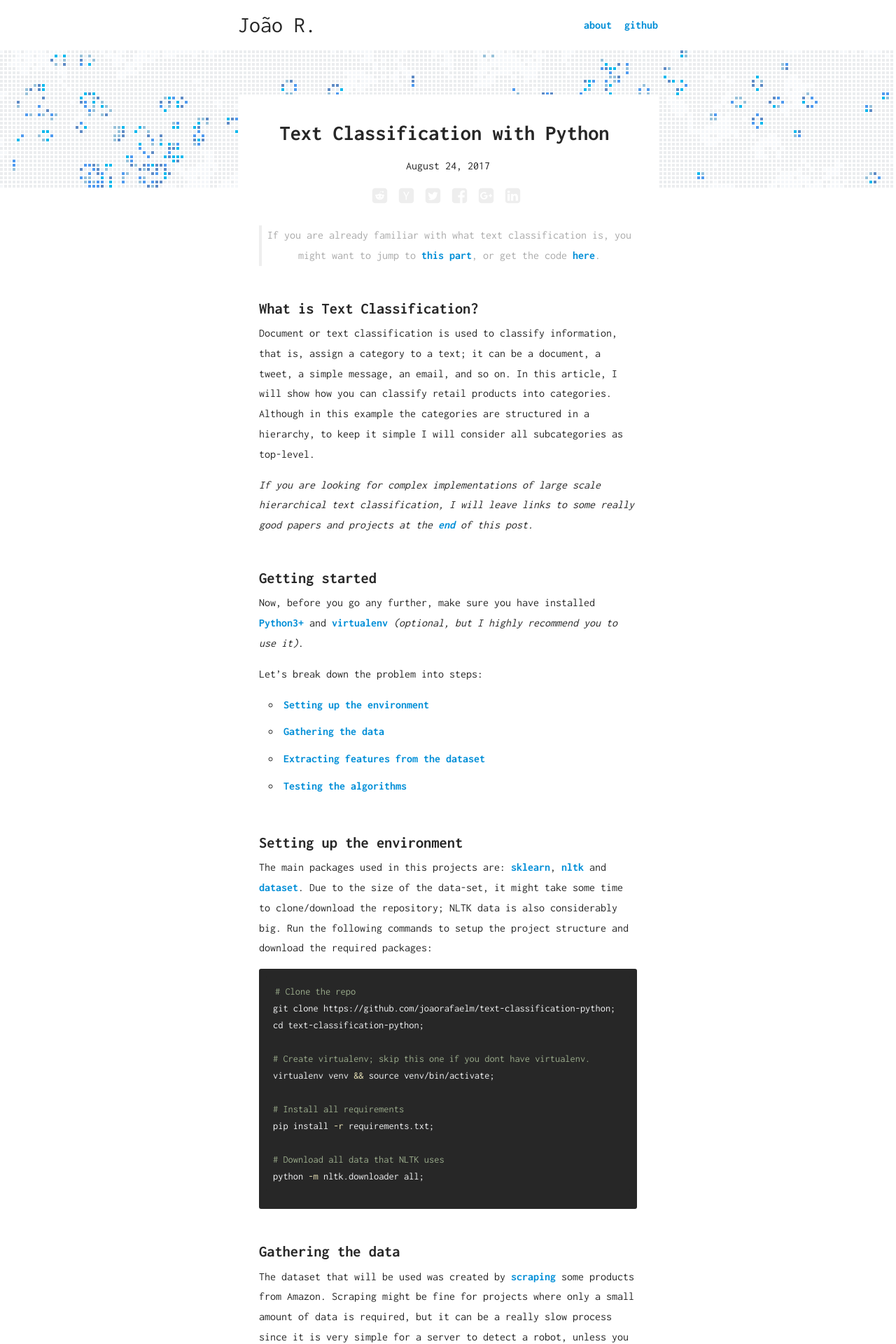
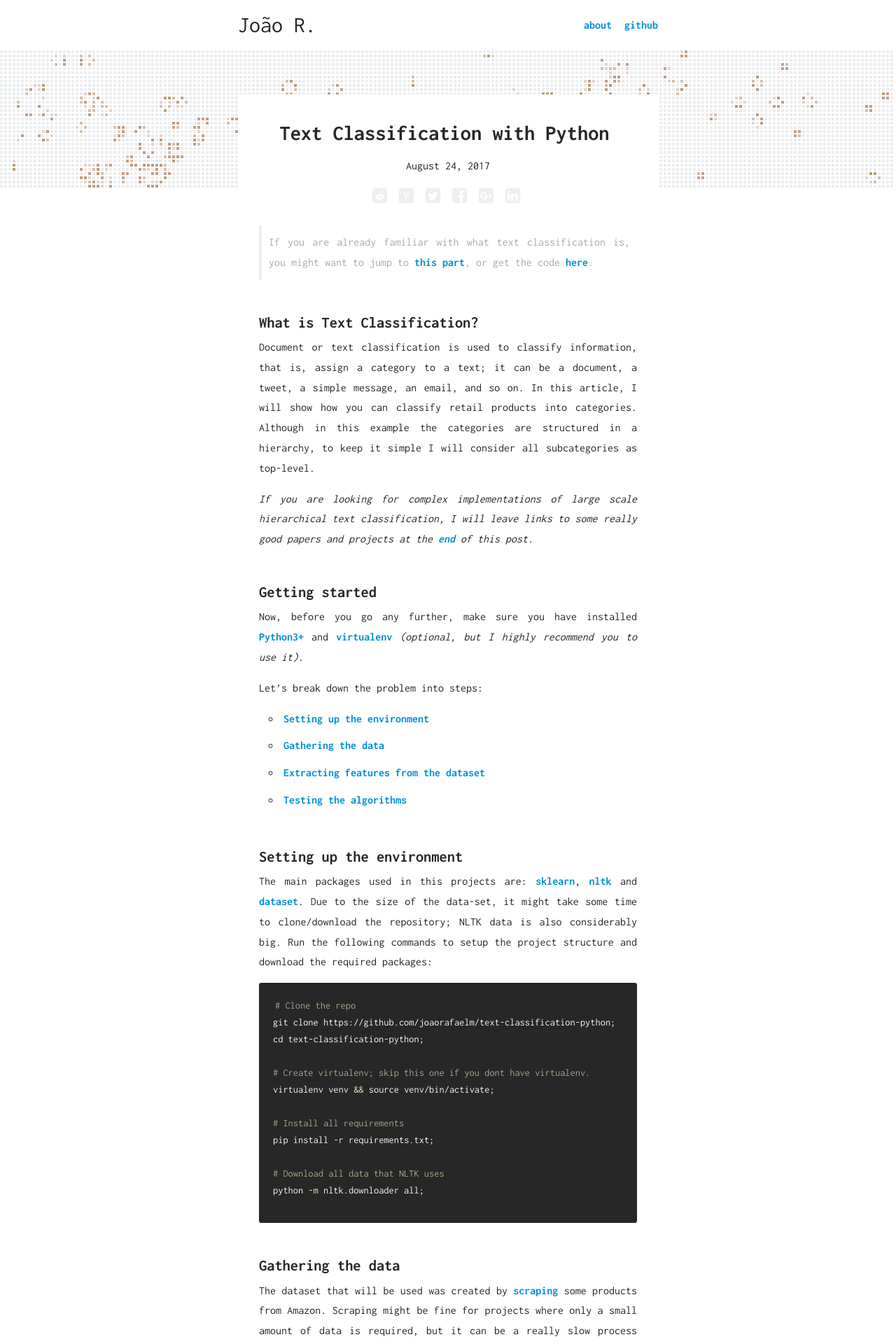
Before and after one commit to joaorafaelm/https-joaorafaelm.github.io, a Jekyll site: the page built from _posts/2017-08-24-text-classification-with-python.md, in a window 1280 px wide. Shown: the top 1920 px of the page at 70% size. Built offline with Jekyll 4.4.1, drawn with Linux system fonts in a browser that asks for light colours; comment, search, counter and statistics services are not loaded.

Commit message:
all colours cells :)

```diff
--- a/_sass/_config.scss
+++ b/_sass/_config.scss
@@ -11,6 +11,7 @@ $color-hire-green: #B6EFD4;
 $color-hire-blue: rgba(0, 142, 215, 0.1);
 $color-hire-shadow: rgba(0, 0, 0, 0.2);
 $background: rgb(255, 255, 255);
+$background-blur: rgba(255, 255, 255, 0.6);
 $border-grey: #DDDDDD;
 
 // FONT
--- a/assets/css/main.scss
+++ b/assets/css/main.scss
@@ -104,7 +104,6 @@ table tr:nth-child(2n) {
 	}
 }
 
-
 .header {
 	display: flex !important;
 	justify-content: space-between;
@@ -140,13 +139,27 @@ table tr:nth-child(2n) {
 	}
 }
 
+.blog-list {
+	@media screen and (max-width: $br) {
+		padding: 10px 20px;
+	}
+}
+
 .post {
 	margin-top: -160px;
 	padding: 20px 30px;
-	background-color: $background;
 	min-height: 200px;
 	position: relative;
 	z-index: 2;
+	background-color: $background;
+	@media screen and (max-width: $br) {
+		padding: 10px;
+	}
+	&>h1, &>p{
+		@media screen and (max-width: $br) {
+			padding: 20px;
+		}
+	}
 	&__date {
 		text-align: center;
 	}
@@ -182,6 +195,7 @@ table tr:nth-child(2n) {
 			font-size: 1em;
 			line-height: 1.8;
 			margin-bottom: 15px;
+			text-align: justify;
 		}
 		strong {
 			font-weight: 700;
@@ -237,6 +251,9 @@ table tr:nth-child(2n) {
 			color: $color-dark-grey;
 			text-align: center;
 			border-left: 4px solid $color-grey;
+			p {
+				padding: 10px;
+			}
 		}
 	}
 }
--- a/assets/js/conway.js
+++ b/assets/js/conway.js
@@ -11,11 +11,15 @@
     const cells = [];
 
     // resize canvas to parent width and height
-    window.addEventListener('resize', function(){
-        // canvas.style.height = '40%';
-        // canvas.style.width = window.innerWidth;
-        // canvas.height = window.innerHeight;
-        canvas.width = window.innerWidth;
+    window.addEventListener("init", function(){
+
+        canvas.style.width = window.innerWidth + "px";
+        canvas.style.height = canvas.height + "px";
+
+        canvas.width = window.innerWidth * 2;
+        canvas.height = canvas.height * 2;
+
+        canvas.getContext("2d").scale(2,2)
 
         // redraw dead cells
         cells.forEach(cell => {
@@ -24,15 +28,16 @@
         });
 
     }, false);
-    window.dispatchEvent(new Event('resize'));
+
+    window.dispatchEvent(new Event("init"));
 
     const cellSize = 4;
     const cellMargin = 2;
-    const cellsPerLine = canvas.width / (cellSize + cellMargin) >> 0;
-    const cellsPerColumn = canvas.height / (cellSize + cellMargin) >> 0;
+    const cellsPerLine = (canvas.width / 2 >> 0) / (cellSize + cellMargin) >> 0;
+    const cellsPerColumn = (canvas.height / 2 >> 0) / (cellSize + cellMargin) >> 0;
 
     // Get click position and spawn a few cells into life
-    canvas.addEventListener('click', getPosition, false);
+    canvas.addEventListener("click", getPosition, false);
     function getPosition(event) {
         var x = event.x;
         var y = event.y;
@@ -57,15 +62,29 @@
     cellColors.set("dead", ["rgb(235, 237, 239)"]);
     cellColors.set("alive", [
         // blueish palette
-        '#5E8AC4',
-        '#98C1D9',
-        '#4F9AEF',
-        '#0BB8ED'
+        // "#5E8AC4",
+        // "#98C1D9",
+        // "#4F9AEF",
+        // "#0BB8ED",
+        [214, "30%", "60%"],
+        [202, "30%", "65%"],
+        [212, "30%", "75%"],
+        [194, "30%", "85%"]
     ]);
 
     const randomColor = (array) => {
         let key  = Math.floor(Math.random() * array.length);
-        return array[key];
+        color = array[key].slice();
+
+        if (color.constructor === Array) {
+            hue_shift = (Date.now() / 50 >> 0) % 360;
+            color[0] = (color[0] + hue_shift) % 360;
+
+            return "hsl(" + color.join() + ")";
+        } else {
+            return color;
+        }
+
     }
 
     // Populate cells with dead cells
@@ -126,16 +145,22 @@
 
         // draw
         cells.forEach(cell => {
-            if (cell.get("isAlive") == cell.get("willLive")) return;
-            cell.set("isAlive", cell.get("willLive"));
-            ctx.fillStyle = randomColor(cellColors.get(
-                cell.get("isAlive") ? "alive" : "dead"
-            ));
+            if (cell.get("isAlive") != cell.get("willLive")) {
+                cell.set("isAlive", cell.get("willLive"));
+            }
+
+            color = randomColor(
+                cellColors.get(cell.get("isAlive") ? "alive" : "dead")
+            );
+
+            ctx.fillStyle = color;
+
             ctx.fillRect(cell.get("x"), cell.get("y"), cellSize, cellSize);
         });
 
         // repeat
         setTimeout(() => requestAnimationFrame(anim), 50);
+
     };
 
 
```
